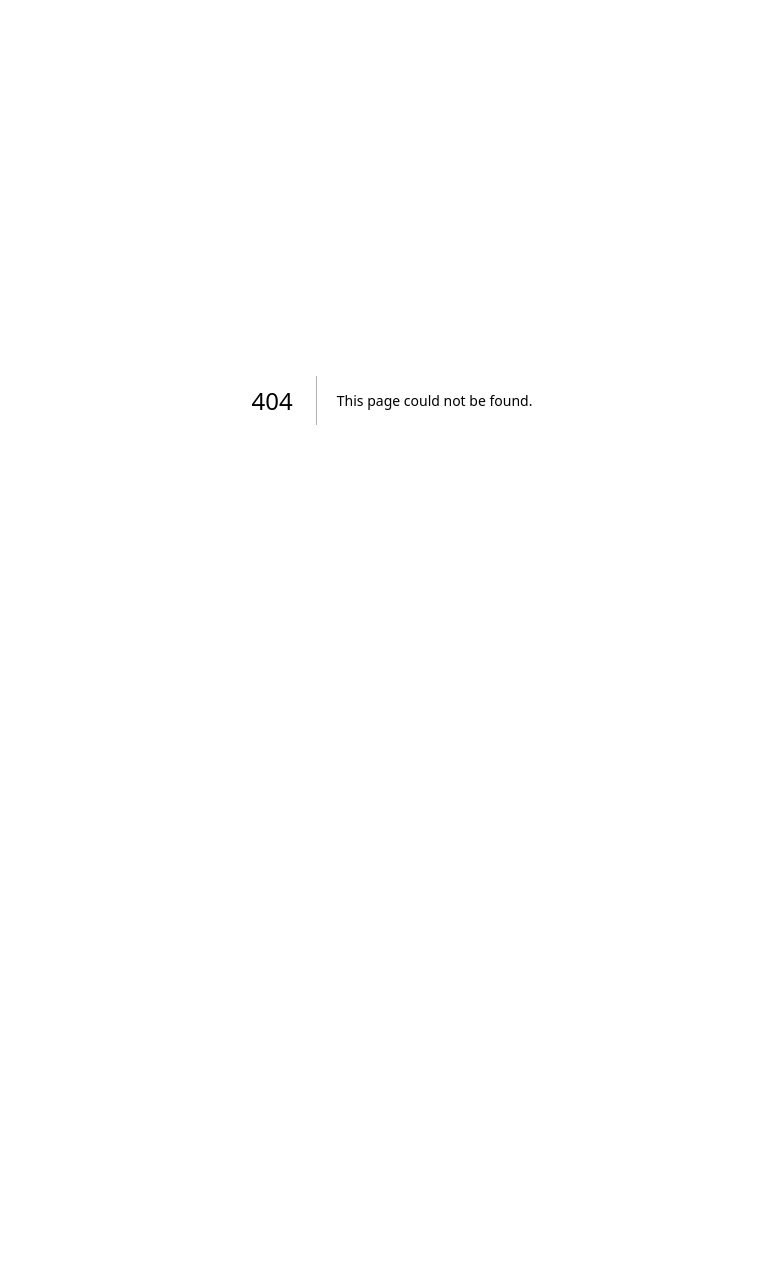
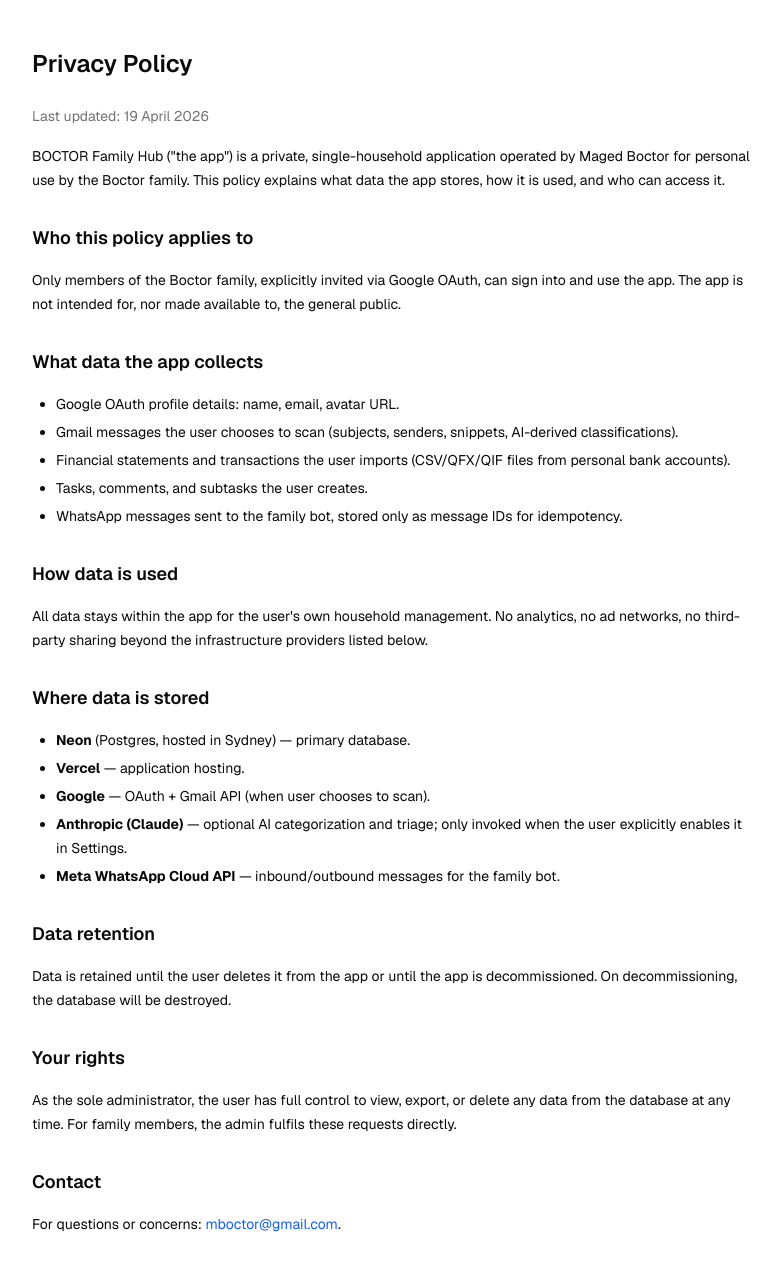
Before and after one commit to mboctor1967/family-action-hub, a Next.js app: page /privacy in a window 1280 px wide. Before the commit this address had no page. Shown: the top 1270 px of the page, without its empty margins (248-1028 px from the left). Before the commit the page ends 800 px from the top, so only its background shows below. Built offline with nearby package versions, Linux system fonts and the light colour scheme.

Commit message:
feat(home-shell): add /privacy and /terms public pages [v0.2.2]

```diff
--- a/package.json
+++ b/package.json
@@ -1,6 +1,6 @@
 {
   "name": "family-action-hub",
-  "version": "0.2.1",
+  "version": "0.2.2",
   "private": true,
   "scripts": {
     "dev": "next dev",
--- /dev/null
+++ b/src/app/privacy/page.tsx
@@ -0,0 +1,71 @@
+import type { Metadata } from 'next'
+
+export const metadata: Metadata = {
+  title: 'Privacy Policy — BOCTOR Family Hub',
+  description: 'Privacy policy for the BOCTOR Family Hub personal family portal.',
+}
+
+export default function PrivacyPolicyPage() {
+  return (
+    <main className="mx-auto max-w-3xl px-6 py-12 text-sm leading-6">
+      <h1 className="text-2xl font-semibold mb-6">Privacy Policy</h1>
+      <p className="text-muted-foreground mb-4">Last updated: 19 April 2026</p>
+
+      <section className="space-y-4">
+        <p>
+          BOCTOR Family Hub (&quot;the app&quot;) is a private, single-household application operated by
+          Maged Boctor for personal use by the Boctor family. This policy explains what data
+          the app stores, how it is used, and who can access it.
+        </p>
+
+        <h2 className="text-lg font-semibold mt-8">Who this policy applies to</h2>
+        <p>
+          Only members of the Boctor family, explicitly invited via Google OAuth, can sign into
+          and use the app. The app is not intended for, nor made available to, the general public.
+        </p>
+
+        <h2 className="text-lg font-semibold mt-8">What data the app collects</h2>
+        <ul className="list-disc pl-6 space-y-1">
+          <li>Google OAuth profile details: name, email, avatar URL.</li>
+          <li>Gmail messages the user chooses to scan (subjects, senders, snippets, AI-derived classifications).</li>
+          <li>Financial statements and transactions the user imports (CSV/QFX/QIF files from personal bank accounts).</li>
+          <li>Tasks, comments, and subtasks the user creates.</li>
+          <li>WhatsApp messages sent to the family bot, stored only as message IDs for idempotency.</li>
+        </ul>
+
+        <h2 className="text-lg font-semibold mt-8">How data is used</h2>
+        <p>
+          All data stays within the app for the user&apos;s own household management. No analytics,
+          no ad networks, no third-party sharing beyond the infrastructure providers listed below.
+        </p>
+
+        <h2 className="text-lg font-semibold mt-8">Where data is stored</h2>
+        <ul className="list-disc pl-6 space-y-1">
+          <li><strong>Neon</strong> (Postgres, hosted in Sydney) — primary database.</li>
+          <li><strong>Vercel</strong> — application hosting.</li>
+          <li><strong>Google</strong> — OAuth + Gmail API (when user chooses to scan).</li>
+          <li><strong>Anthropic (Claude)</strong> — optional AI categorization and triage; only invoked when the user explicitly enables it in Settings.</li>
+          <li><strong>Meta WhatsApp Cloud API</strong> — inbound/outbound messages for the family bot.</li>
+        </ul>
+
+        <h2 className="text-lg font-semibold mt-8">Data retention</h2>
+        <p>
+          Data is retained until the user deletes it from the app or until the app is
+          decommissioned. On decommissioning, the database will be destroyed.
+        </p>
+
+        <h2 className="text-lg font-semibold mt-8">Your rights</h2>
+        <p>
+          As the sole administrator, the user has full control to view, export, or delete any
+          data from the database at any time. For family members, the admin fulfils these
+          requests directly.
+        </p>
+
+        <h2 className="text-lg font-semibold mt-8">Contact</h2>
+        <p>
+          For questions or concerns: <a href="mailto:mboctor@gmail.com" className="text-blue-600 hover:underline">mboctor@gmail.com</a>.
+        </p>
+      </section>
+    </main>
+  )
+}
--- /dev/null
+++ b/src/app/terms/page.tsx
@@ -0,0 +1,66 @@
+import type { Metadata } from 'next'
+
+export const metadata: Metadata = {
+  title: 'Terms of Service — BOCTOR Family Hub',
+  description: 'Terms of service for the BOCTOR Family Hub personal family portal.',
+}
+
+export default function TermsOfServicePage() {
+  return (
+    <main className="mx-auto max-w-3xl px-6 py-12 text-sm leading-6">
+      <h1 className="text-2xl font-semibold mb-6">Terms of Service</h1>
+      <p className="text-muted-foreground mb-4">Last updated: 19 April 2026</p>
+
+      <section className="space-y-4">
+        <p>
+          BOCTOR Family Hub (&quot;the app&quot;) is a private, single-household application operated by
+          Maged Boctor for personal use by the Boctor family. By signing in, you agree to the
+          following terms.
+        </p>
+
+        <h2 className="text-lg font-semibold mt-8">1. Eligibility</h2>
+        <p>
+          The app is invite-only. Only Boctor family members granted access via Google OAuth
+          may use it. Any attempt to access the app by non-invited users is unauthorised.
+        </p>
+
+        <h2 className="text-lg font-semibold mt-8">2. Acceptable use</h2>
+        <ul className="list-disc pl-6 space-y-1">
+          <li>Use the app only to manage your own household data (tasks, finances, emails).</li>
+          <li>Do not attempt to extract or reverse-engineer the code or database.</li>
+          <li>Do not upload content that isn&apos;t yours.</li>
+        </ul>
+
+        <h2 className="text-lg font-semibold mt-8">3. No warranty</h2>
+        <p>
+          The app is provided &quot;as is,&quot; without warranties of any kind. Data may be
+          lost due to bugs, downtime, or infrastructure failures. Users are responsible for
+          keeping their own backups of anything important.
+        </p>
+
+        <h2 className="text-lg font-semibold mt-8">4. Limitation of liability</h2>
+        <p>
+          To the maximum extent permitted by law, the operator is not liable for any direct,
+          indirect, incidental, or consequential damages arising from use of the app.
+        </p>
+
+        <h2 className="text-lg font-semibold mt-8">5. Termination</h2>
+        <p>
+          The operator may revoke access at any time, at sole discretion. On termination, the
+          user&apos;s data will remain in the database unless the user requests deletion.
+        </p>
+
+        <h2 className="text-lg font-semibold mt-8">6. Changes to these terms</h2>
+        <p>
+          These terms may be updated without notice. Continued use of the app after changes
+          constitutes acceptance of the new terms.
+        </p>
+
+        <h2 className="text-lg font-semibold mt-8">7. Contact</h2>
+        <p>
+          For questions: <a href="mailto:mboctor@gmail.com" className="text-blue-600 hover:underline">mboctor@gmail.com</a>.
+        </p>
+      </section>
+    </main>
+  )
+}
--- a/src/middleware.ts
+++ b/src/middleware.ts
@@ -6,13 +6,14 @@ export default auth((req) => {
   const isOnLogin = req.nextUrl.pathname === '/login'
   const isAuthApi = req.nextUrl.pathname.startsWith('/api/auth')
   const isCronApi = req.nextUrl.pathname.startsWith('/api/cron')
+  const isLegalPage = req.nextUrl.pathname === '/privacy' || req.nextUrl.pathname === '/terms'
   const isPublicAsset = req.nextUrl.pathname.startsWith('/_next') ||
     req.nextUrl.pathname.startsWith('/icons') ||
     req.nextUrl.pathname === '/favicon.ico' ||
     req.nextUrl.pathname === '/manifest.json' ||
     req.nextUrl.pathname === '/sw.js'
 
-  if (isAuthApi || isCronApi || isPublicAsset) {
+  if (isAuthApi || isCronApi || isPublicAsset || isLegalPage) {
     return NextResponse.next()
   }
 
```
Also changed, not shown: 1 other file (tests, documents, lock files or other folders).
